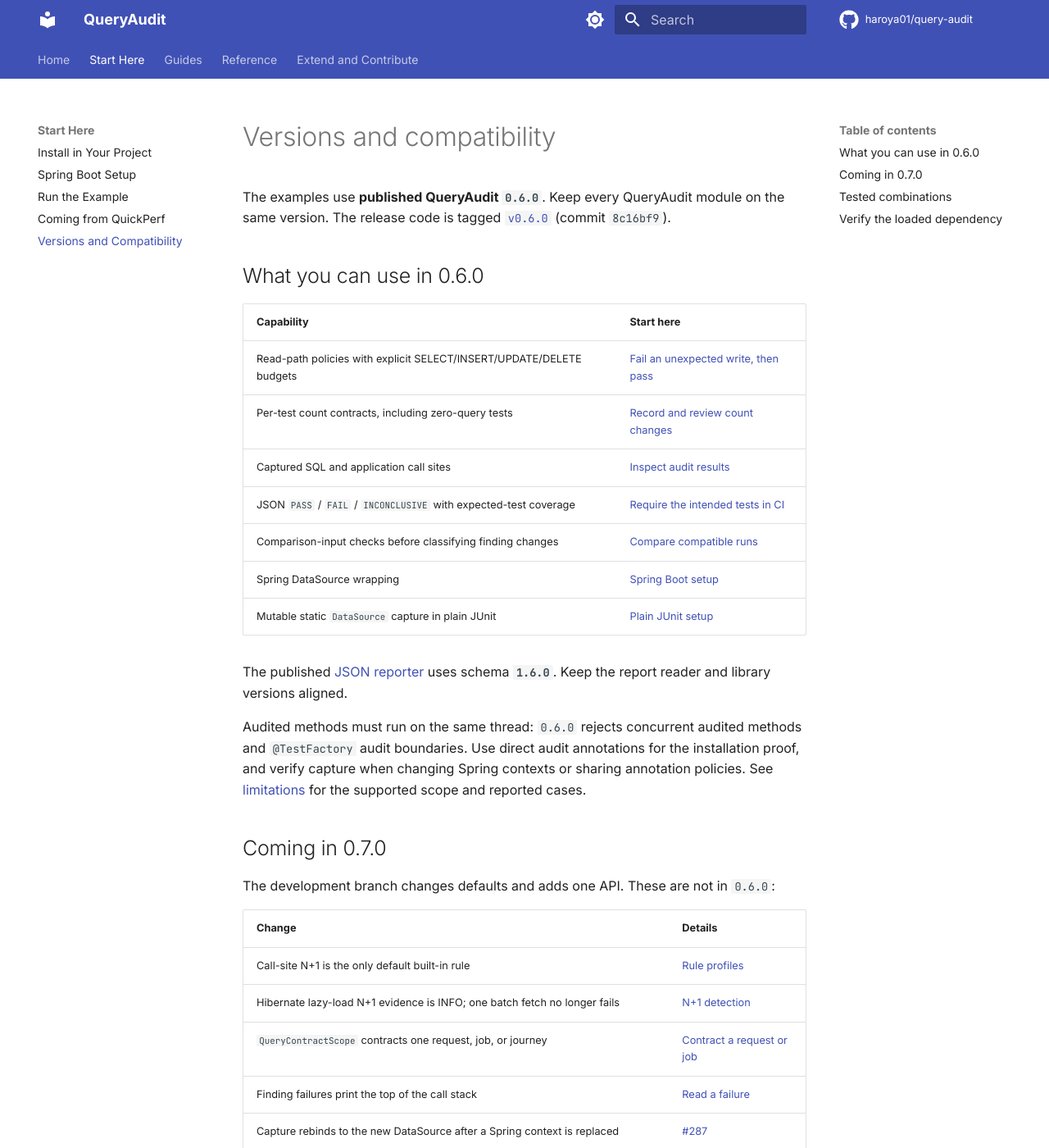
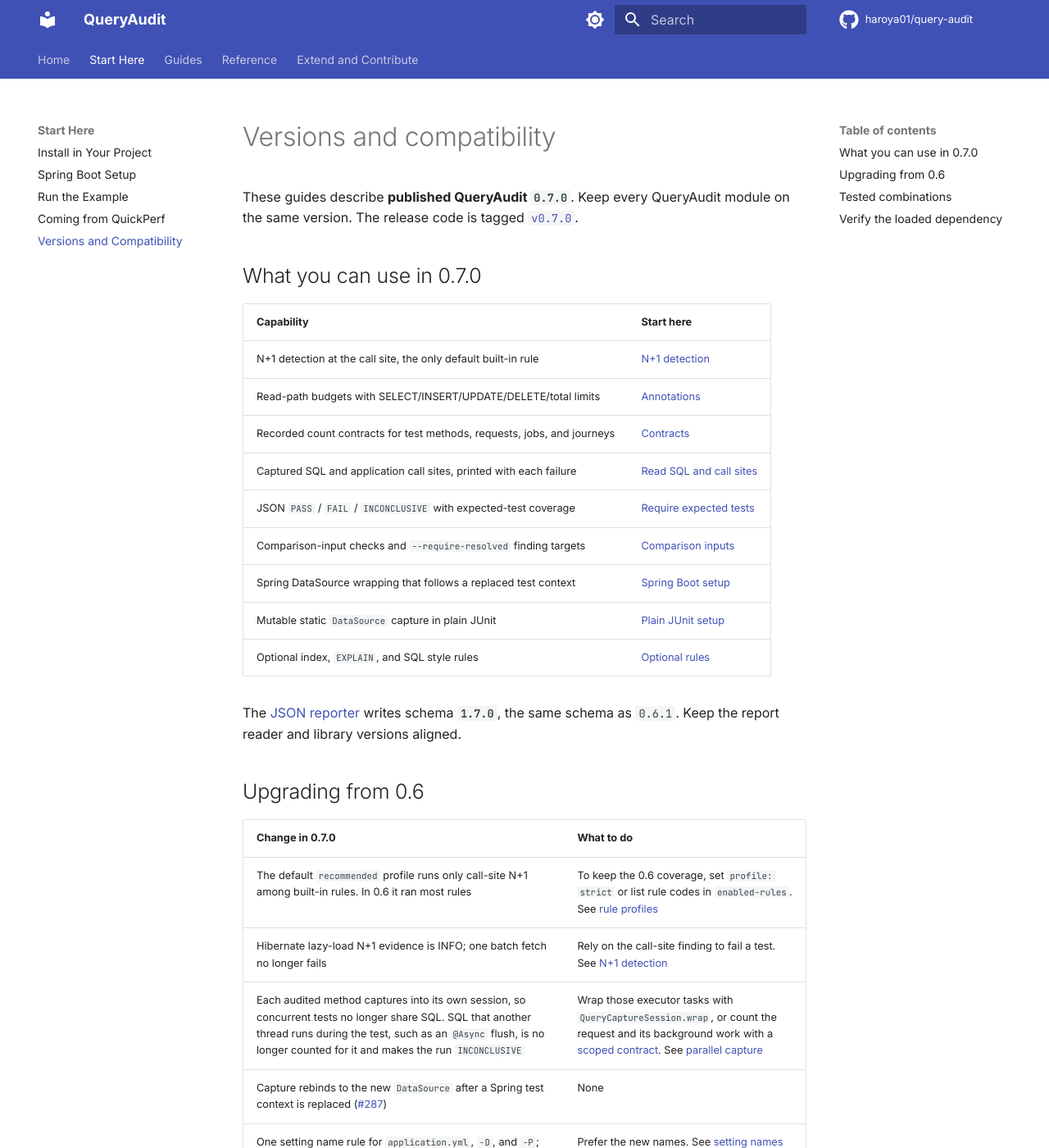
Before and after one commit to haroya01/query-audit, an MkDocs documentation site: the page built from docs/getting-started/versions.md, in a window 1280 px wide and 1400 px high. Shown: the whole window at 82% size. Built offline with MkDocs 1.6.1 and Material for MkDocs 9.7.7, drawn with Linux system fonts in a browser that asks for light colours; comment, search, counter and statistics services are not loaded; some of the changed text lies outside the part shown.

Commit message:
docs: describe the 0.7.0 scope in version, limitation, and report pages
- Versions: list what 0.7.0 provides and an upgrade table from 0.6,
  including the default profile, unattributed background SQL, renamed
  settings, deprecated annotations, and the need for a new comparison
  baseline
- Limitations: concurrent audits are isolated in 0.7.0; drop the rows
  for #287 and #289, which this release fixes
- Troubleshooting: remove a duplicated "Parallel Capture Is Incomplete"
  heading that split the CI checklist, and fix the budget anchor
- Reports: 0.6.1 already writes schema 1.7; target resolution needs 0.7.0
- Installation and Spring Boot: stop naming 0.6.0 beside snippets whose
  version release-please updates

```diff
--- a/docs/getting-started/versions.md
+++ b/docs/getting-started/versions.md
@@ -1,54 +1,51 @@
 ---
 title: Versions and compatibility
-description: Check the published library's capabilities, report schema, and tested combinations.
+description: Check the published library's capabilities, upgrade notes, report schema, and tested combinations.
 ---
 
 # Versions and compatibility
 
-The examples use **published QueryAudit `0.6.0`**. Keep every QueryAudit module on the same version.
-The release code is tagged [`v0.6.0`](https://github.com/haroya01/query-audit/tree/v0.6.0)
-(commit `8c16bf9`).
+These guides describe **published QueryAudit `0.7.0`**. Keep every QueryAudit module on the same
+version. The release code is tagged [`v0.7.0`](https://github.com/haroya01/query-audit/tree/v0.7.0).
 
-## What you can use in 0.6.0
+## What you can use in 0.7.0
 
 | Capability | Start here |
 | --- | --- |
-| Read-path policies with explicit SELECT/INSERT/UPDATE/DELETE budgets | [Fail an unexpected write, then pass](quickstart.md) |
-| Per-test count contracts, including zero-query tests | [Record and review count changes](../guide/contracts.md) |
-| Captured SQL and application call sites | [Inspect audit results](../guide/reports.md) |
-| JSON `PASS` / `FAIL` / `INCONCLUSIVE` with expected-test coverage | [Require the intended tests in CI](../guide/audit-coverage.md) |
-| Comparison-input checks before classifying finding changes | [Compare compatible runs](../guide/comparison-inputs.md) |
-| Spring DataSource wrapping | [Spring Boot setup](spring-boot.md) |
+| N+1 detection at the call site, the only default built-in rule | [N+1 detection](../detections/n-plus-one.md) |
+| Read-path budgets with SELECT/INSERT/UPDATE/DELETE/total limits | [Annotations](../guide/annotations.md#expectqueries) |
+| Recorded count contracts for test methods, requests, jobs, and journeys | [Contracts](../guide/contracts.md) |
+| Captured SQL and application call sites, printed with each failure | [Read SQL and call sites](../guide/reports.md) |
+| JSON `PASS` / `FAIL` / `INCONCLUSIVE` with expected-test coverage | [Require expected tests](../guide/audit-coverage.md) |
+| Comparison-input checks and `--require-resolved` finding targets | [Comparison inputs](../guide/comparison-inputs.md) |
+| Spring DataSource wrapping that follows a replaced test context | [Spring Boot setup](spring-boot.md) |
 | Mutable static `DataSource` capture in plain JUnit | [Plain JUnit setup](installation.md#plain-junit-5) |
+| Optional index, `EXPLAIN`, and SQL style rules | [Optional rules](../detections/overview.md) |
 
-The published [JSON reporter](https://github.com/haroya01/query-audit/blob/v0.6.0/query-audit-core/src/main/java/io/queryaudit/core/reporter/JsonReporter.java)
-uses schema **`1.6.0`**. Keep the report reader and library versions aligned.
+The [JSON reporter](https://github.com/haroya01/query-audit/blob/v0.7.0/query-audit-core/src/main/java/io/queryaudit/core/reporter/JsonReporter.java)
+writes schema **`1.7.0`**, the same schema as `0.6.1`. Keep the report reader and library versions
+aligned.
 
-Audited methods must run on the same thread: `0.6.0` rejects concurrent audited methods and
-`@TestFactory` audit boundaries. Use direct audit annotations for the installation proof, and
-verify capture when changing Spring contexts or sharing annotation policies.
-See [limitations](../guide/limitations.md) for the supported scope and reported cases.
+## Upgrading from 0.6
 
-## Coming in 0.7.0
+| Change in 0.7.0 | What to do |
+| --- | --- |
+| The default `recommended` profile runs only call-site N+1 among built-in rules. In 0.6 it ran most rules | To keep the 0.6 coverage, set `profile: strict` or list rule codes in `enabled-rules`. See [rule profiles](../guide/configuration.md#rule-profiles) |
+| Hibernate lazy-load N+1 evidence is INFO; one batch fetch no longer fails | Rely on the call-site finding to fail a test. See [N+1 detection](../detections/n-plus-one.md) |
+| Each audited method captures into its own session, so concurrent tests no longer share SQL. SQL that another thread runs during the test, such as an `@Async` flush, is no longer counted for it and makes the run `INCONCLUSIVE` | Wrap those executor tasks with `QueryCaptureSession.wrap`, or count the request and its background work with a [scoped contract](../guide/contracts.md#contract-a-request-or-job). See [parallel capture](../guide/troubleshooting.md#parallel-capture-is-incomplete) |
+| Capture rebinds to the new `DataSource` after a Spring test context is replaced ([#287](https://github.com/haroya01/query-audit/issues/287)) | None |
+| One setting name rule for `application.yml`, `-D`, and `-P`; earlier names stay accepted | Prefer the new names. See [setting names](../guide/configuration.md#setting-names) |
+| Test-method and scoped contracts share one file or directory, set by `query-audit.contracts.path` | Existing `.query-audit-contracts` files keep working. See [contracts](../guide/contracts.md#configuration) |
+| `@ExpectQueries(total = n)` replaces `@ExpectMaxQueryCount`; `@DetectNPlusOne` and count baselines are deprecated | Move to `@ExpectQueries`, `@QueryAudit(failOn = N_PLUS_ONE)`, and contracts. See [annotations](../guide/annotations.md) |
+| `ReportComparator.Finding` and `ReportComparator.Verdict` add record components | Earlier constructors remain. See [Java API compatibility](../guide/reports.md#delta-verdict-compare-two-runs) |
 
-The development branch changes defaults and adds one API. These are not in `0.6.0`:
-
-| Change | Details |
-| --- | --- |
-| Call-site N+1 is the only default built-in rule | [Rule profiles](../guide/configuration.md#rule-profiles) |
-| Hibernate lazy-load N+1 evidence is INFO; one batch fetch no longer fails | [N+1 detection](../detections/n-plus-one.md) |
-| `QueryContractScope` contracts one request, job, or journey | [Contract a request or job](../guide/contracts.md#contract-a-request-or-job) |
-| Finding failures print the top of the call stack | [Read a failure](../guide/reports.md#read-a-policy-failure) |
-| Capture rebinds to the new DataSource after a Spring context is replaced | [#287](https://github.com/haroya01/query-audit/issues/287) |
-| One setting name rule for `application.yml`, `-D`, and `-P`; earlier names stay accepted | [Setting names](../guide/configuration.md#setting-names) |
-| Test-method and scoped contracts share one file or directory, set by `query-audit.contracts.path` | [Contracts](../guide/contracts.md#configuration) |
-| `@ExpectQueries(total = n)`; `@ExpectMaxQueryCount` and `@DetectNPlusOne` are deprecated | [Annotations](../guide/annotations.md) |
-| Count baselines are deprecated in favor of contracts | [Contracts](../guide/contracts.md#contracts-vs-related-features) |
+The active rules changed, so a 0.6 report is not a valid comparison baseline. Record a new
+baseline report with 0.7.0 before comparing runs in CI.
 
 ## Tested combinations
 
-The release's [CI workflow](https://github.com/haroya01/query-audit/blob/v0.6.0/.github/workflows/ci.yml)
-and [starter test configuration](https://github.com/haroya01/query-audit/blob/v0.6.0/query-audit-spring-boot-starter/build.gradle)
+The release's [CI workflow](https://github.com/haroya01/query-audit/blob/v0.7.0/.github/workflows/ci.yml)
+and [starter test configuration](https://github.com/haroya01/query-audit/blob/v0.7.0/query-audit-spring-boot-starter/build.gradle)
 define this matrix. Entries identify the configured checks; they do not establish compatibility
 with every intermediate framework or database version.
 
@@ -82,4 +79,4 @@
 
 Check dependency-management overrides or local builds if the resolved version differs from your
 declaration. Then [run an intentional budget violation](quickstart.md) to verify capture.
-The runnable example downloads the published artifact independently of the repository build.
+The runnable example pins its own published release, independently of the repository build.
```
Also changed, not shown: docs/getting-started/installation.md (+1 -1 lines), docs/getting-started/spring-boot.md (+1 -1 lines), docs/guide/limitations.md (+9 -13 lines), docs/guide/reports.md (+6 -5 lines), docs/guide/troubleshooting.md (+3 -21 lines).
